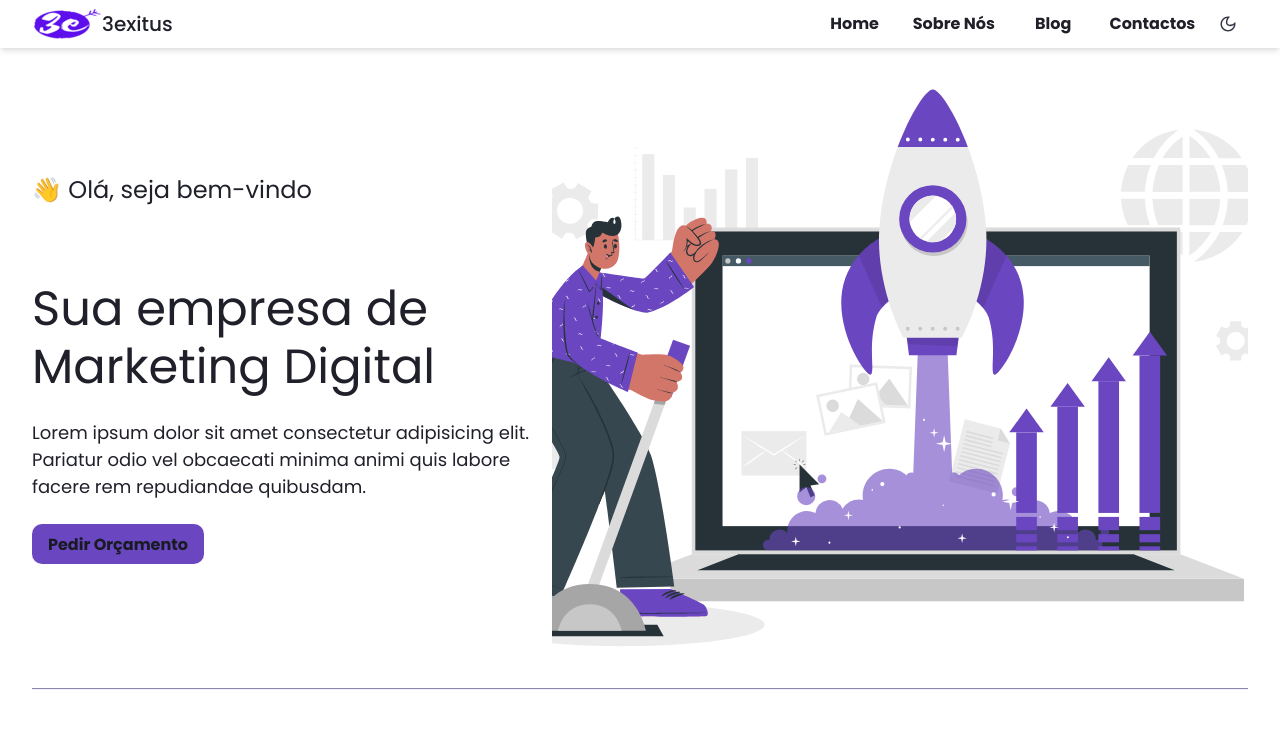
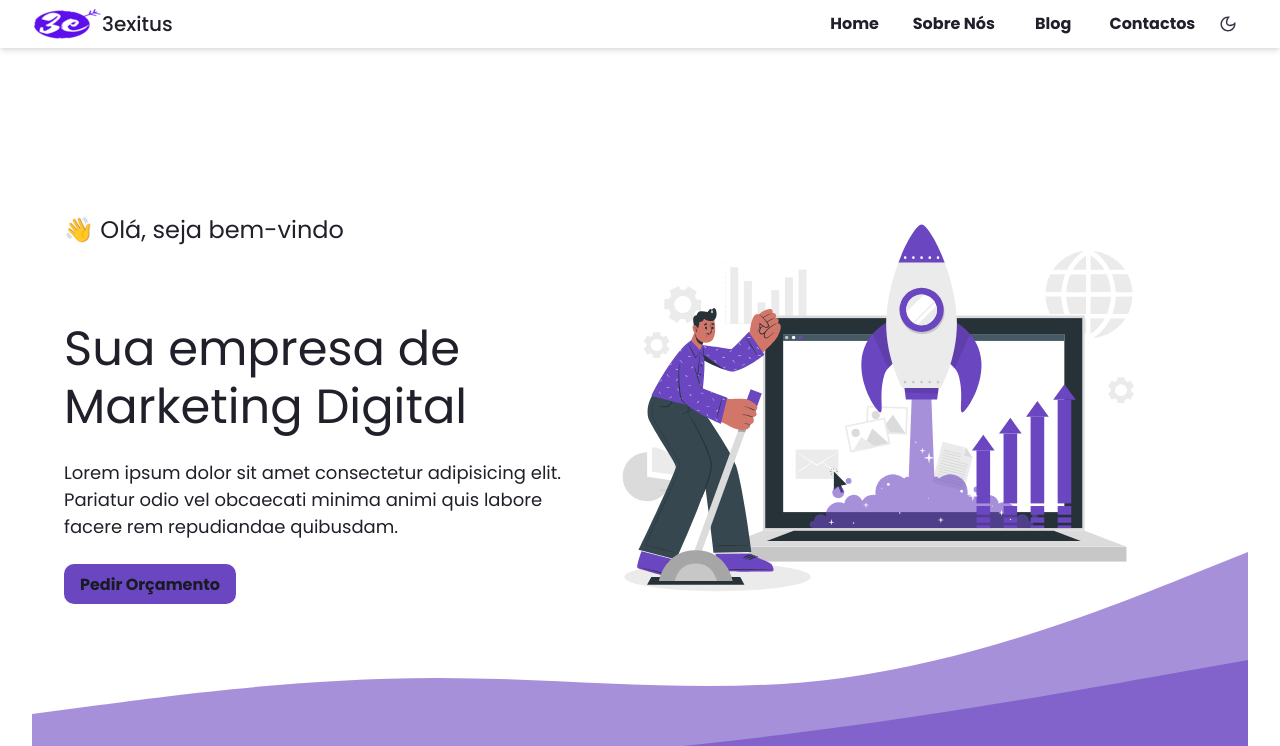
Before and after one commit to Edualicerces10/3exitusrepo, a Next.js app: page / in a window 1280 px wide. Shown: the top 746 px of the page. Built offline with nearby package versions, Linux system fonts and the light colour scheme.

Commit message:
add image in Hero

```diff
--- a/src/components/Hero/index.tsx
+++ b/src/components/Hero/index.tsx
@@ -1,6 +1,10 @@
 import ImageHero from '../../../public/img/marketlaunch.svg'
+
+import HeroBackground from '../../../public/img/wave.svg'
+
 import Image from 'next/image'
 import {
+    Box,
     Button,
     Flex,
     Heading,
@@ -12,9 +16,19 @@ import DividerSections from '../DividerSections';
 
   export default function HeroSection() {
     return (
-        <>
+        <Box
+        >
 
-      <Stack minH={'80vh'} direction={{ base: 'column', md: 'row' }}>
+      <Stack
+        // minH={'80vh'}
+        direction={{ base: 'column', md: 'row' }}
+
+        bgImage="url('/img/wave.svg')"
+        backgroundPosition="bottom"
+        backgroundRepeat="no-repeat"
+
+        minHeight="90vh" px={{ base: '4', md: '8' }}
+      >
         <Flex align={'center'} justify={'center'}>
           <Stack spacing={6} maxW={'lg'}>
           <Text mb='12' fontSize="2xl"> 👋 Olá, seja bem-vindo</Text>
@@ -22,12 +36,13 @@ import DividerSections from '../DividerSections';
               <Text
                 fontWeight='normal'
                 as={'span'}
-                position={'relative'}>
+                // position={'relative'}
+                >
                 Sua empresa de
                 Marketing Digital
               </Text>
             </Heading>
-            <Text fontSize={{ base: 'md', lg: 'lg' }}>
+            <Text InactiveBorder fontSize={{ base: 'md', lg: 'lg' }}>
               Lorem ipsum dolor sit amet consectetur adipisicing elit.
               Pariatur odio vel obcaecati minima animi quis labore
               facere rem repudiandae quibusdam.
@@ -40,12 +55,12 @@ import DividerSections from '../DividerSections';
         <Flex flex={1}>
           <Image
             alt={'Login Image'}
-            objectFit={'cover'}
+            objectFit={'fill'}
             src={ImageHero}
           />
         </Flex>
       </Stack>
         <DividerSections />
-        </>
+        </Box>
     );
   }
```
